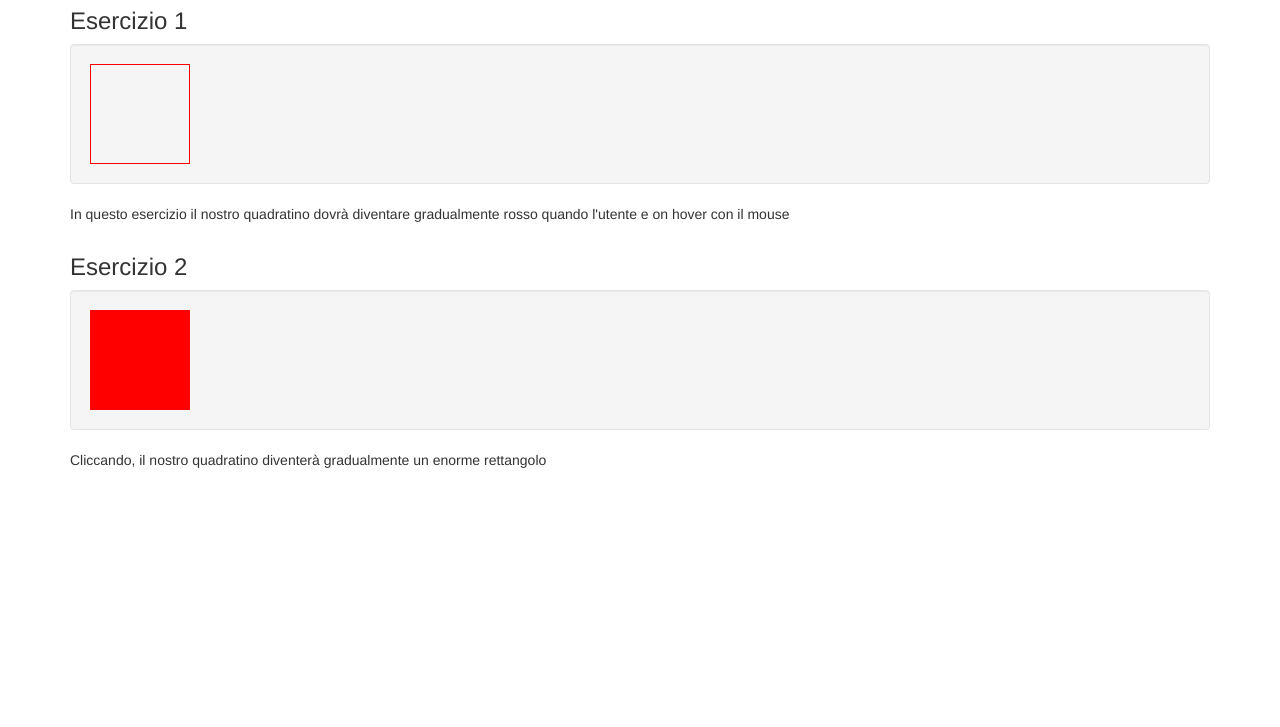
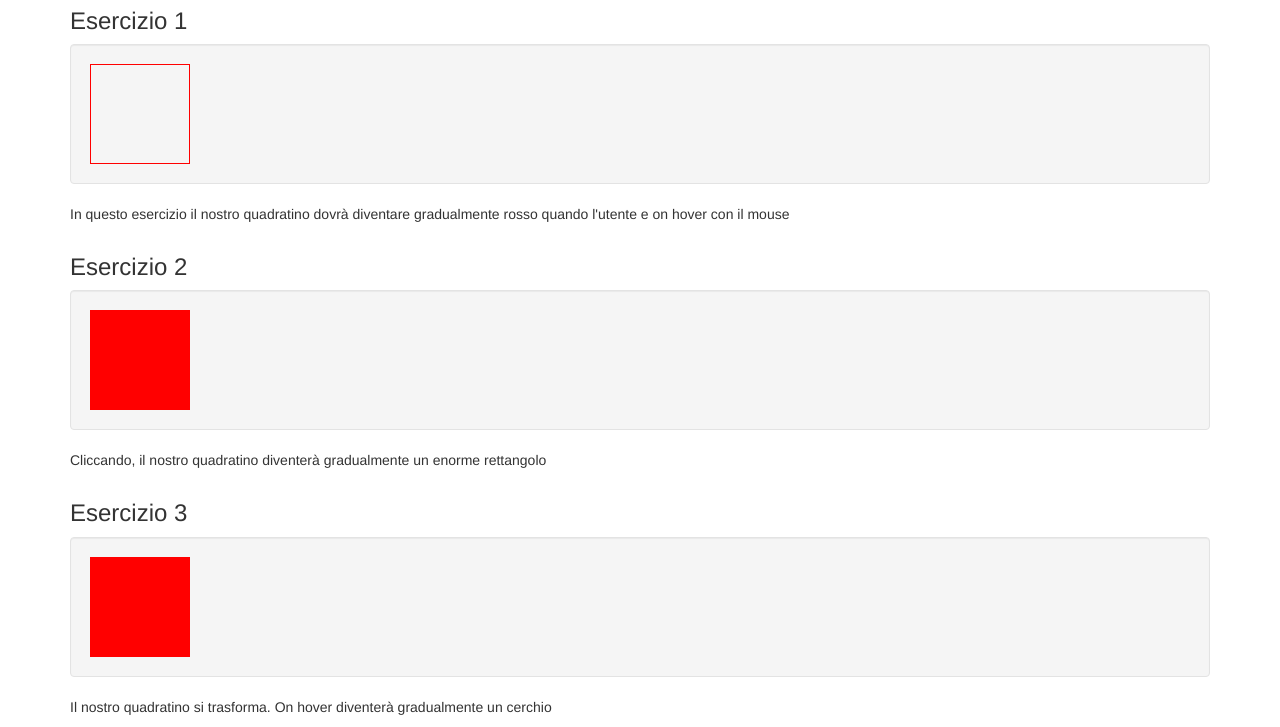
Before and after one commit to giorgiop62/html-css-animation-filter, a plain HTML site: page index.html in a window 1280 px wide. Shown: the part 82-809 px from the top of the page. Drawn offline with nearby package versions, Linux system fonts and the light colour scheme; files that its build step writes are made by us from their sources.

Commit message:
terzo esercizio

```diff
--- a/css/style.css
+++ b/css/style.css
@@ -19,3 +19,15 @@
 .ex-2-square:active{
   width: 100%;
 }
+
+.ex-3-square {
+  width: 100px;
+  height: 100px;
+  background: red;
+  transition: 0.5s;
+}
+
+.ex-3-square:hover {
+  border-radius: 50%;
+
+}
--- a/index.html
+++ b/index.html
@@ -45,3 +45,18 @@
                   <p>Cliccando, il nostro quadratino diventerà gradualmente un enorme rettangolo</p>
               </div>
           </div>
+
+          <!-- Esercizio 3 -->
+          <div class="row">
+            <div class="col-xs-12">
+                <h3>Esercizio 3</h3>
+            </div>
+            <div class="col-xs-12">
+                <div class="well">
+                    <div class="ex-3-square"></div>
+                </div>
+            </div>
+            <div class="col-xs-12">
+                <p>Il nostro quadratino si trasforma. On hover diventerà gradualmente un cerchio</p>
+            </div>
+        </div>
```
